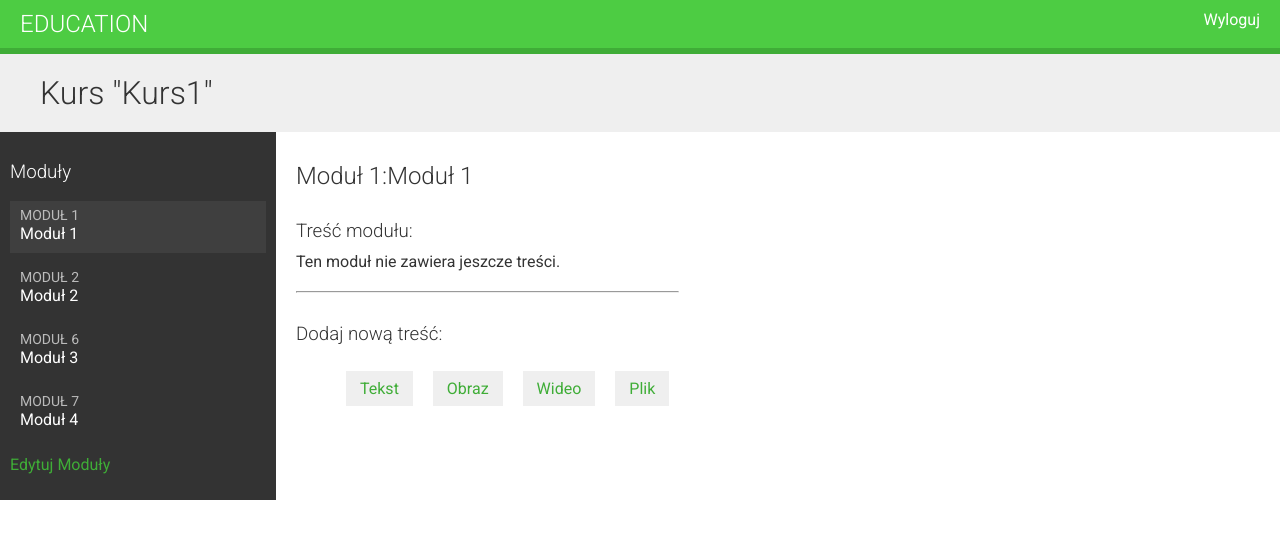
After one commit to sebastianSchulzDev/education, a Django app: page /course/module/1/ in a window 1280 px wide. The commit adds this page. Shown: the top 539 px of the page. Run offline with Django 3.2, Linux system fonts and the light colour scheme; a user stored in the database is signed in; data comes from the database, SQL or seed files in the repository; data that the repository does not hold is empty.

Commit message:
Managing modules and contents

```diff
--- a/courses/urls.py
+++ b/courses/urls.py
@@ -10,4 +10,5 @@ urlpatterns = [path('mine/', views.ManagerCourseListView.as_view(), name='manage
                     name='module_content_create'),
                path('module/<int:module_id>/content/<model_name>/<id>/', views.ContentCreateUpdateView.as_view(),
                     name='module_content_update'),
-               path('content/<int:id>/delete', views.ContentDeleteView.as_view(), name='module_content_delete')]
+               path('content/<int:id>/delete', views.ContentDeleteView.as_view(), name='module_content_delete'),
+               path('module/<int:module_id>/', views.ModuleContentListView.as_view(), name='module_content_list'),]
--- a/courses/views.py
+++ b/courses/views.py
@@ -150,3 +150,11 @@ class ContentDeleteView(View):
         content.item.delete()
         content.delete()
         return redirect('module_content_list', module.id)
+
+
+class ModuleContentListView(TemplateResponseMixin, View):
+    template_name = 'courses/manage/module/content_list.html'
+
+    def get(self, request, module_id):
+        module = get_object_or_404(Module, id=module_id, course__owner=request.user)
+        return self.render_to_response({'module': module})
--- a/templates/courses/manage/course/list.html
+++ b/templates/courses/manage/course/list.html
@@ -8,7 +8,10 @@
                 <h3>{{ course.title }}</h3>
                 <p><a href="{% url 'course_edit' course.id %}">Edytuj</a>
                     <a href="{% url 'course_delete' course.id %}">Usuń</a>
-                    <a href="{% url 'course_module_update' course.id %}">Edytuj moduły</a></p>
+                    <a href="{% url 'course_module_update' course.id %}">Edytuj moduły</a>
+                    {% if course.modules.count > 0 %}
+                        <a href="{% url "module_content_list" course.modules.first.id %}">Zarządzaj treścią</a>
+                    {% endif %}</p>
             </div>
         {% empty %}
             <p>Jeszcze nie utworzyłeś żadnych kursów.</p>
--- /dev/null
+++ b/templates/courses/manage/module/content_list.html
@@ -0,0 +1,54 @@
+{% extends 'base.html' %}
+{% load course %}
+{% block title %}
+    Moduł{{ module.order|add:1 }}:{{ module.title }}
+{% endblock %}
+{% block content %}
+    {% with course=module.course %}
+        <h1>Kurs "{{ course.title }}"</h1>
+        <div class="contents"><h3>Moduły</h3>
+            <ul id="modules">
+                {% for m in course.modules.all %}
+                    <li data-id="{{ m.id }}"{% if m == module %} class="selected"{% endif %}>
+                        <a href="{% url 'module_content_list' m.id %}"><span>
+            Moduł <span class="order">{{ m.order|add:1 }}</span>
+        </span><br>
+                            {{ m.title }}
+                        </a>
+                    </li>
+                {% empty %}
+                    <li>Brak modułów.</li>
+                {% endfor %}
+            </ul>
+            <p><a href="{% url 'course_module_update' course.id %}">Edytuj Moduły</a></p>
+        </div>
+        <div class="module">
+            <h2>Moduł {{ module.order|add:1 }}:{{ module.title }}</h2>
+            <h3>Treść modułu:</h3>
+            <div id="module-contents">
+                {% for content in module.contents.all %}
+                    <div data-id="{{ content.id }}">
+                        {% with item=content.item %}
+                            <p>{{ item }}({{ item|model_name }}</p>
+                            <a href="{% url "module_content_update" module.id item|model_name item.id %}">Edytuj</a>
+                            <form action="{% url 'module_content_delete' content.id %}" method="post">
+                                <input type="submit" value="Usuń">
+                                {% csrf_token %}
+                            </form>
+                        {% endwith %}
+                    </div>
+                {% empty %}
+                    <p>Ten moduł nie zawiera jeszcze treści.</p>
+                {% endfor %}
+            </div>
+            <hr>
+            <h3>Dodaj nową treść:</h3>
+            <ul class="content-types">
+                <li><a href="{% url 'module_content_create' module.id "text" %}">Tekst</a></li>
+                <li><a href="{% url 'module_content_create' module.id "image" %}">Obraz</a></li>
+                <li><a href="{% url 'module_content_create' module.id "video" %}">Wideo</a></li>
+                <li><a href="{% url 'module_content_create' module.id "file" %}">Plik</a></li>
+            </ul>
+        </div>
+    {% endwith %}
+{% endblock %}
```
Also changed, not shown: courses/templatetags/course.py (added, +11 -0 lines), courses/templatetags/__init__.py (added).
